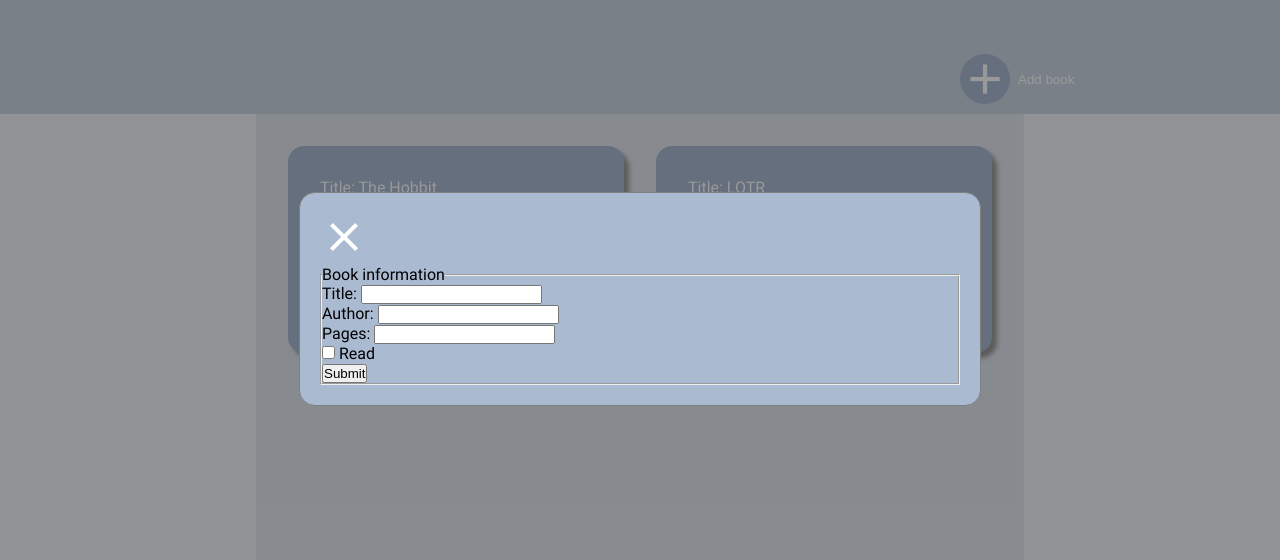
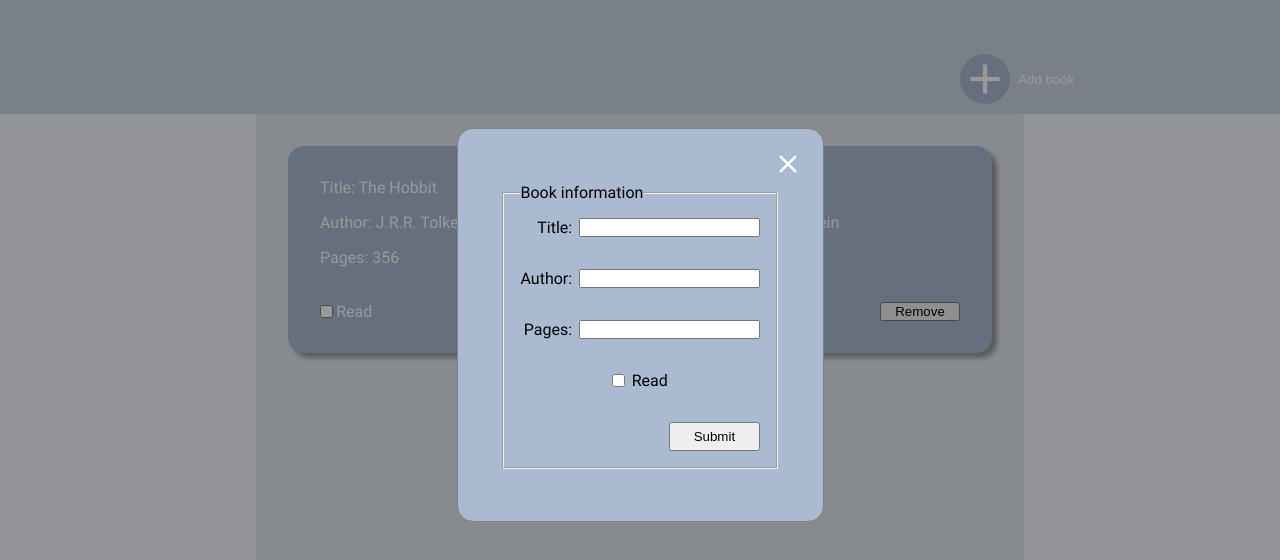
Before and after one commit to dannymckinnon/library, a plain HTML site: page index.html in a window 1280 px wide. Both pictures are taken after a click on the button "Add book". Drawn offline with Linux system fonts and the light colour scheme.

Commit message:
style the modal form

```diff
--- a/index.html
+++ b/index.html
@@ -17,7 +17,7 @@
 
     <div class="modal-content">
       <span class="close"><img src="images/close.png" alt=""></span>
-      <form action="">
+      <form class="book-form" autocomplete="off" action="">
         <fieldset>
           <legend>Book information</legend>
           <div>
@@ -32,12 +32,12 @@
             <label for="pages">Pages: </label>
             <input id="pages" type="text">
           </div>
-          <div>
+          <div class="read">
             <input id="read" type="checkbox">
             <label for="read">Read </label>
           </div>
           <div>
-            <button>Submit</button>
+            <button class="submit">Submit</button>
           </div>
         </fieldset>
       </form>
--- a/style.css
+++ b/style.css
@@ -107,8 +107,6 @@ header {
 }
 
 
-
-
 .modal {
   display: none;
   position: fixed;
@@ -122,10 +120,44 @@ header {
 }
 
 .modal-content {
+  display: flex;
+  flex-direction: column;
+  align-items: flex-end;
   border: 1px solid gray;
   background-color: var(--color4);
-  margin: 15% auto;
+  margin: 10% auto;
   padding: 20px;
-  width: 50%;
+  width: 325px;
   border-radius: 1rem;
+
 }
+
+.book-form {
+  align-self: center;
+  padding-bottom: 2rem;
+}
+
+.book-form > fieldset {
+  display: flex;
+  flex-direction: column;
+  gap: 2rem;
+  padding: 1rem;
+}
+
+.close img {
+  height: 30px;
+}
+
+fieldset div {
+  display: flex;
+  justify-content: flex-end;
+  gap: 0.4rem;
+}
+
+.read {
+  align-self: center;
+}
+
+.submit {
+  padding: 0.3rem 1.4rem;
+}
```
